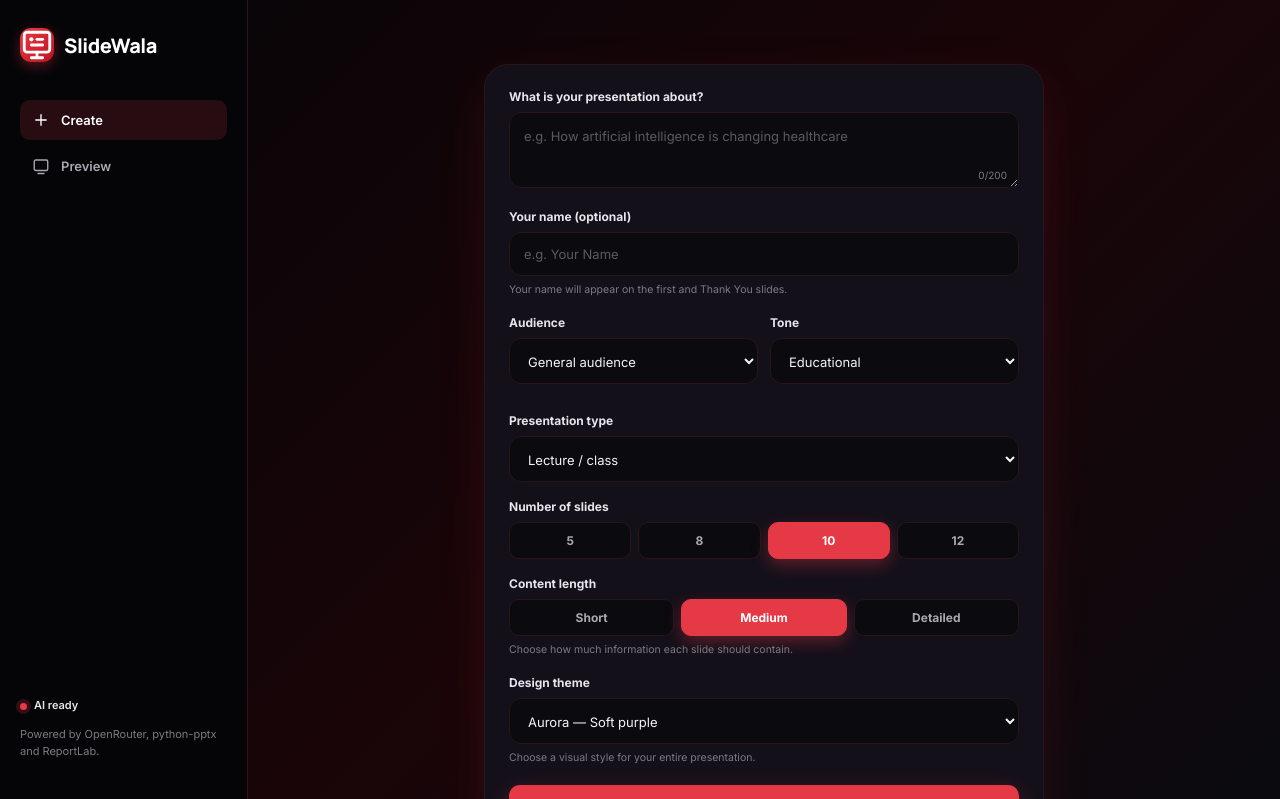
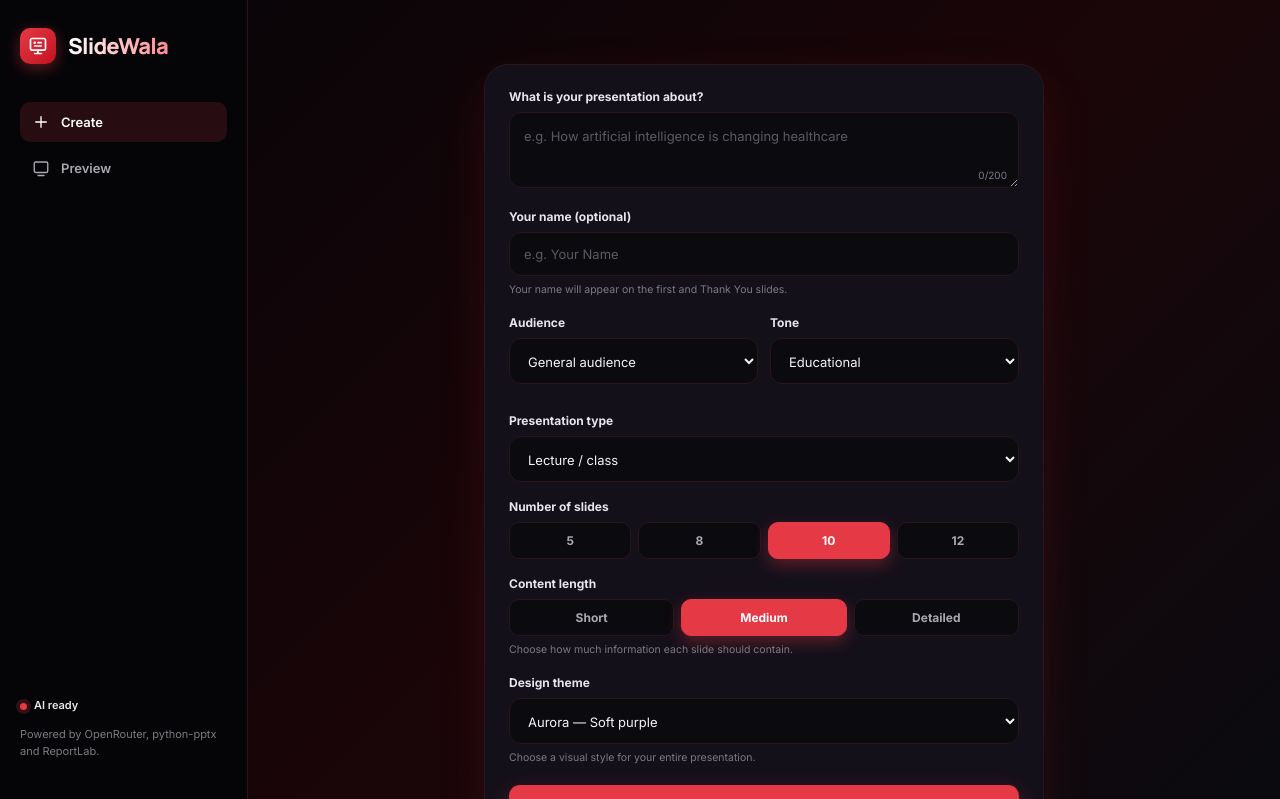
Before and after one commit to Rajkahar-12/slidewala, a Flask app: page / in a window 1280 px wide. Shown: the top 799 px of the page. Run offline with Flask 3, Linux system fonts and the light colour scheme; some libraries are stand-ins or nearby versions.

Commit message:
Update style.css

```diff
--- a/static/css/style.css
+++ b/static/css/style.css
@@ -22,8 +22,39 @@ a { color: inherit; text-decoration: none; }
 /* Layout */
 .app-shell { display: grid; grid-template-columns: 248px minmax(0, 1fr); min-height: 100vh; }
 .sidebar { position: sticky; top: 0; height: 100vh; padding: 28px 20px; background: #050508; color: #fff; display: flex; flex-direction: column; border-right: 1px solid var(--line); }
-.brand { display: flex; align-items: center; gap: 10px; font-family: "Manrope", sans-serif; font-weight: 800; letter-spacing: -0.5px; font-size: 20px; }
-.brand-mark { display: grid; place-items: center; width: 34px; height: 34px; border-radius: 11px; background: linear-gradient(135deg, #e63946, #c1121f); color: #fff; font-weight: 800; box-shadow: 0 4px 14px rgba(230, 57, 70, 0.35); }
+
+/* 🎨 UPDATED LOGO & TEXT STYLES */
+.brand { display: flex; align-items: center; gap: 12px; text-decoration: none; }
+.brand-mark {
+  display: grid;
+  place-items: center;
+  width: 36px;
+  height: 36px;
+  border-radius: 10px;
+  background: linear-gradient(135deg, #e63946, #c1121f);
+  color: #fff;
+  box-shadow: 0 4px 15px rgba(230, 57, 70, 0.4);
+  transition: transform 0.2s ease;
+}
+.brand:hover .brand-mark {
+  transform: scale(1.05) rotate(-3deg);
+}
+.brand-mark svg {
+  width: 20px;
+  height: 20px;
+}
+.brand-text {
+  font-family: "Manrope", sans-serif;
+  font-weight: 800;
+  font-size: 22px;
+  letter-spacing: -0.8px;
+  background: linear-gradient(90deg, #ffffff 0%, #ff8a8f 100%);
+  -webkit-background-clip: text;
+  -webkit-text-fill-color: transparent;
+  background-clip: text;
+  text-fill-color: transparent;
+}
+
 .side-nav { display: grid; gap: 6px; margin-top: 38px; }
 .side-nav a { display: flex; align-items: center; gap: 11px; padding: 11px 12px; border-radius: 10px; color: #a8a8b0; font-size: 13px; font-weight: 600; }
 .side-nav a svg { width: 18px; height: 18px; }
```
